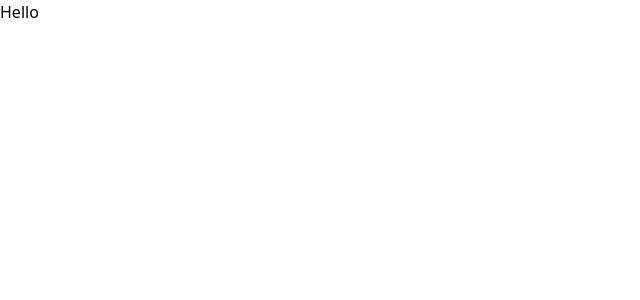
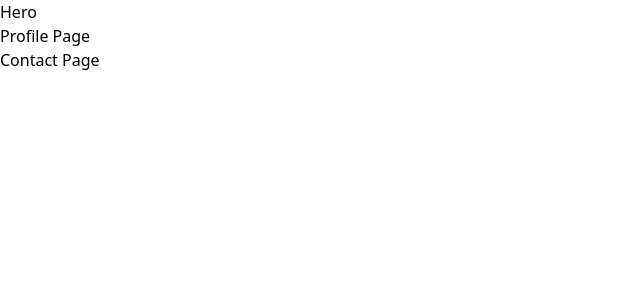
Before and after one commit to MohammedIrfan244/portfolio_next, a Next.js app: page / in a window 1280 px wide. Shown: the top 300 px of the page, without its empty margins (0-640 px from the left). Built offline with nearby package versions, Linux system fonts and the light colour scheme.

Commit message:
feat: Update Home component to render Hero, Projects, Profile, and Contact components

```diff
--- a/src/app/page.tsx
+++ b/src/app/page.tsx
@@ -1,9 +1,16 @@
+import Contact from '@/component/Contact';
+import Hero from '@/component/hero';
+import Profile from '@/component/profile';
+import Projects from '@/component/Projects';
 import React from 'react';
 
 export default function Home() {
   return (
-    <div>
-      Hello
-    </div>
+    <>
+      <Hero/>
+      <Projects/>
+      <Profile/>
+      <Contact/>
+    </>
   );
 }
```
